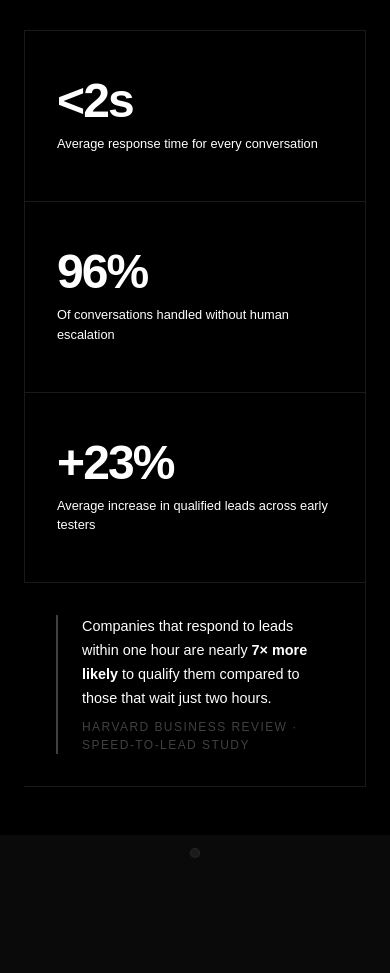
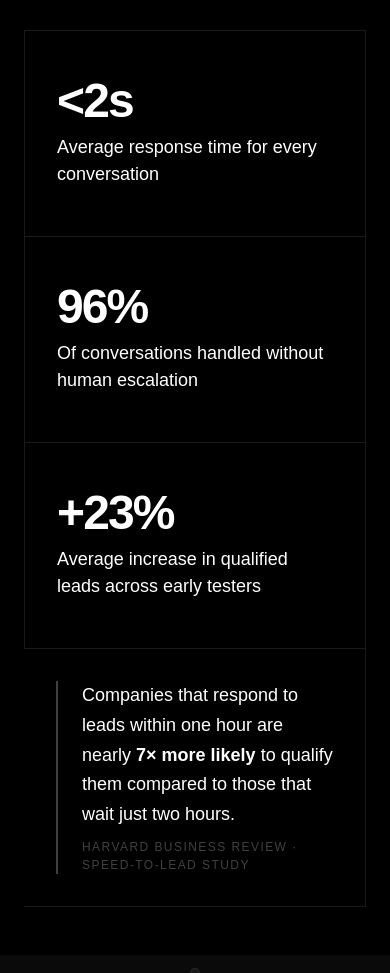
Before and after one commit to synabs/website, a React (Vite) app: page / in a window 390 px wide. Shown: the part 1020-1993 px from the top of the page. Built offline with nearby package versions, Linux system fonts and the light colour scheme; no server answers.

Commit message:
Update FeaturesResults.css

```diff
--- a/src/styles/FeaturesResults.css
+++ b/src/styles/FeaturesResults.css
@@ -89,7 +89,7 @@
 }
 
 .fr-feat-title {
-  font-size: clamp(0.9rem, 1.1vw, 1.1rem);
+  font-size: clamp(var(--text-lg), 1.8vw, var(--text-3xl));
   font-weight: var(--font-bold);
   color: var(--color-white);
   letter-spacing: -0.01em;
@@ -97,9 +97,9 @@
 }
 
 .fr-feat-desc {
-  font-size: clamp(0.8rem, 0.95vw, 0.95rem);
+  font-size: clamp(var(--text-lg), 1.8vw, var(--text-3xl));
   color: var(--color-white);
-  opacity: 0.45;
+  opacity: 1;
   line-height: 1.6;
   margin: 0;
 }
@@ -138,7 +138,7 @@
 }
 
 .fr-stat-lbl {
-  font-size: clamp(0.8rem, 0.95vw, 0.95rem);
+  font-size: clamp(var(--text-lg), 1.8vw, var(--text-3xl));
   color: var(--color-white);
   opacity: 0.45;
   line-height: 1.5;
@@ -168,7 +168,7 @@
 }
 
 .fr-harvard-quote {
-  font-size: clamp(0.9rem, 1.1vw, 1.05rem);
+  font-size: clamp(var(--text-lg), 1.8vw, var(--text-3xl));
   color: var(--color-white);
   opacity: 0.6;
   line-height: 1.65;
@@ -202,6 +202,14 @@
   }
   .fr-heading {
     font-size: clamp(2.2rem, 10vw, 3.5rem);
+  }
+  .fr-stat-lbl,
+  .fr-harvard-quote,
+  .fr-ng-stage-title,
+  .fr-ng-stage-desc,
+  .fr-feat-title,
+  .fr-feat-desc {
+    font-size: clamp(var(--text-lg), 4vw, var(--text-2xl));
   }
 }
 
@@ -284,6 +292,10 @@
 .fr-ng-stage:nth-child(2) { transition-delay: 0.12s; }
 .fr-ng-stage:nth-child(3) { transition-delay: 0.24s; }
 
+.fr-ng-stage:last-child {
+  border-bottom: none;
+}
+
 .fr-ng-stage:hover {
   background: rgba(255,255,255,0.02);
 }
@@ -310,7 +322,7 @@
 }
 
 .fr-ng-stage-title {
-  font-size: clamp(1rem, 1.3vw, 1.25rem);
+  font-size: clamp(var(--text-lg), 1.8vw, var(--text-3xl));
   font-weight: var(--font-bold);
   color: var(--color-white);
   letter-spacing: -0.02em;
@@ -325,7 +337,7 @@
 }
 
 .fr-ng-stage-desc {
-  font-size: clamp(0.82rem, 0.95vw, 0.95rem);
+  font-size: clamp(var(--text-lg), 1.8vw, var(--text-3xl));
   color: var(--color-white);
   opacity: 1;
   line-height: 1.65;
```
